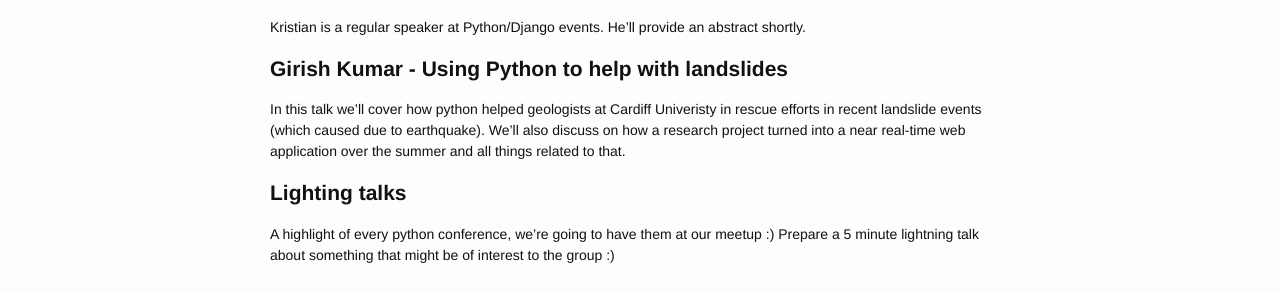
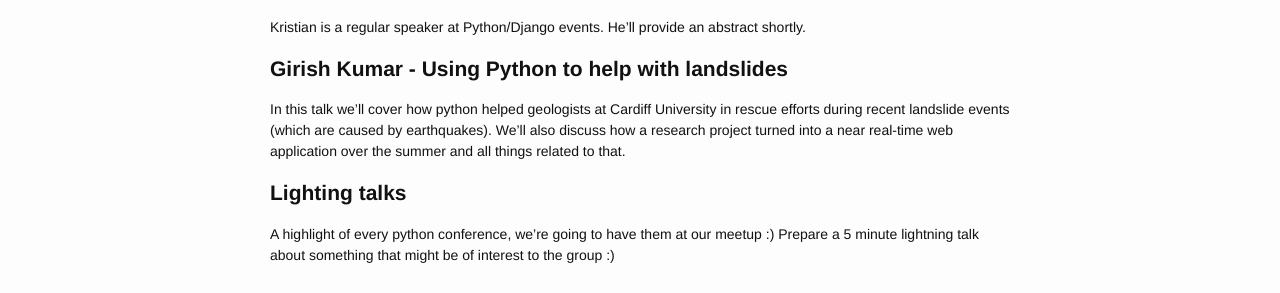
Before and after one commit to PyDiff/PyDiff.github.io, a Jekyll site: the page built from _events/2015-11-10.md, in a window 1280 px wide. Shown: the part 347-640 px from the top of the page. Built offline with Jekyll 4.4.1, drawn with Linux system fonts in a browser that asks for light colours.

Commit message:
Minor amendments

```diff
--- a/_events/2015-11-10.md
+++ b/_events/2015-11-10.md
@@ -14,7 +14,10 @@
 
 # Girish Kumar - Using Python to help with landslides
 
-In this talk we'll cover how python helped geologists at Cardiff Univeristy in rescue efforts in recent landslide events (which caused due to earthquake). We'll also discuss on how a research project turned into a near real-time web application over the summer and all things related to that.
+In this talk we'll cover how python helped geologists at Cardiff University in
+rescue efforts during recent landslide events (which are caused by earthquakes).
+We'll also discuss how a research project turned into a near real-time web
+application over the summer and all things related to that.
 
 # Lighting talks
 
```
